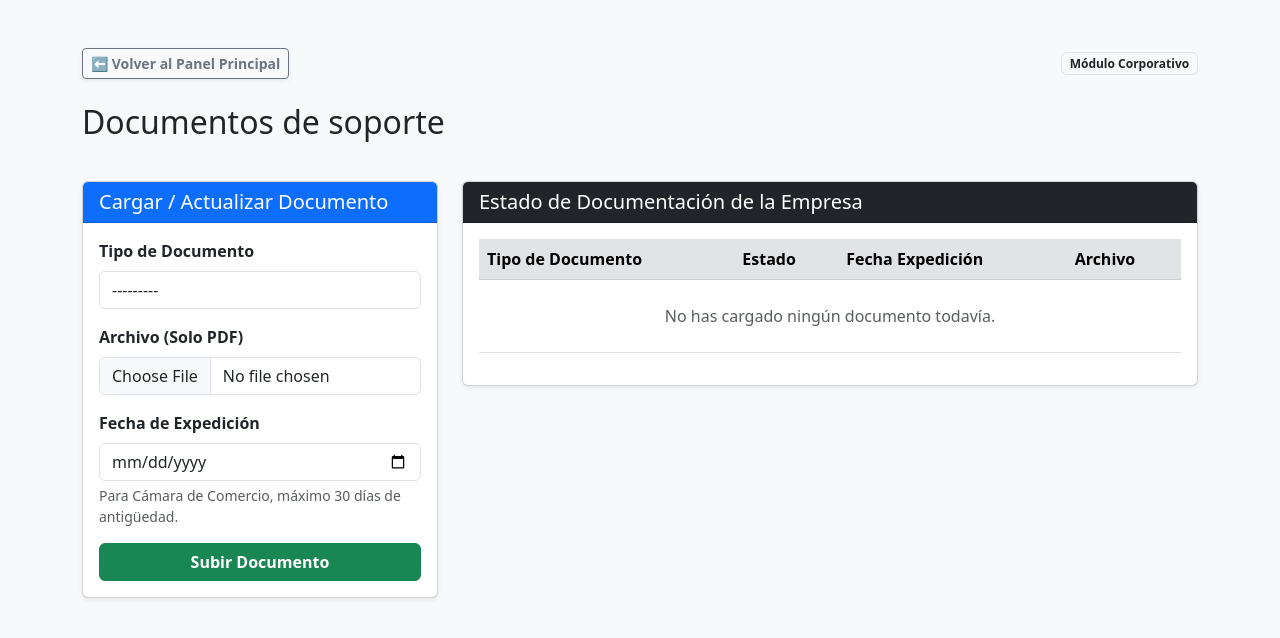
After one commit to MoroLitZ/retosean-django, a Django app: page /usuarios/empresa/documentos/ in a window 1280 px wide. The commit adds this page. Shown: the top 638 px of the page. Run offline with Django 5.2, Linux system fonts and the light colour scheme; the visitor is signed in with stand-in values (Sample User, id 1); data that the repository does not hold is empty.

Commit message:
se optimizó el registro según el rol, subidad de documentación de empresa y demás funcionalidades

```diff
--- a/apps/usuarios/forms.py
+++ b/apps/usuarios/forms.py
@@ -1,39 +1,43 @@
 from django import forms
 from django.contrib.auth.forms import AuthenticationForm, UserCreationForm
-from .models import Usuario, PerfilEstudiante, PerfilProfesor, PerfilEmpresa
+from .models import Usuario, PerfilEstudiante, PerfilProfesor, Empresa, DocumentoEmpresa
+from django.utils import timezone
 
 class LoginForm(AuthenticationForm):
     username = forms.CharField(label='Usuario o correo', widget=forms.TextInput(attrs={'class': 'form-control', 'placeholder': 'usuario'}))
     password = forms.CharField(label='Contraseña', widget=forms.PasswordInput(attrs={'class': 'form-control', 'placeholder': '••••••••'}))
 
-class RegistroUsuarioForm(UserCreationForm):
-    rol = forms.ChoiceField(choices=Usuario.ROL_CHOICES, widget=forms.Select(attrs={'class': 'form-select', 'id': 'select-rol'}))
 
-    # Campos para estudiantes
-    carrera = forms.CharField(max_length=100, required=False, widget=forms.TextInput(attrs={'class': 'form-control campo-perfil', 'id': 'id_carrera'}))
-    semestre = forms.IntegerField(required=False, widget=forms.NumberInput(attrs={'class': 'form-control campo-perfil', 'id': 'id_semestre'}))
+class RegistroAcademicoForm(UserCreationForm):
+    rol = forms.ChoiceField(
+        choices=[('ESTUDIANTE', 'Estudiante'), ('PROFESOR', 'Profesor')],
+        widget=forms.Select(attrs={'class': 'form-select', 'id': 'select-rol'})
+    )
 
-    # Campos profesores
-    facultad = forms.CharField(max_length=100, required=False, widget=forms.TextInput(attrs={'class': 'form-control campo-perfil', 'id': 'id_facultad'}))
-    especialidad = forms.CharField(max_length=100, required=False, widget=forms.TextInput(attrs={'class': 'form-control campo-perfil', 'id': 'id_especialidad'}))
-
-    # Campos empresas
-    nit = forms.CharField(max_length=20, required=False, widget=forms.TextInput(attrs={'class': 'form-control campo-perfil', 'id': 'id_nit'}))
-    razon_social = forms.CharField(max_length=150, required=False, widget=forms.TextInput(attrs={'class': 'form-control campo-perfil', 'id': 'id_razon_social'}))
-    sector_industrial = forms.CharField(max_length=100, required=False, widget=forms.TextInput(attrs={'class': 'form-control campo-perfil', 'id': 'id_sector_industrial'}))
+    carrera = forms.CharField(max_length=100, required=False, widget=forms.TextInput(attrs={'class': 'form-control'}))
+    semestre = forms.IntegerField(required=False, widget=forms.NumberInput(attrs={'class': 'form-control'}))
+    facultad = forms.CharField(max_length=100, required=False, widget=forms.TextInput(attrs={'class': 'form-control'}))
+    especialidad = forms.CharField(max_length=100, required=False, widget=forms.TextInput(attrs={'class': 'form-control'}))
 
     class Meta(UserCreationForm.Meta):
         model = Usuario
         fields = UserCreationForm.Meta.fields + ('first_name', 'last_name', 'email', 'rol')
 
-    # Se guarda el usuario y se crea un perfil según el rol
+    def clean_email(self):
+        email = self.cleaned_data.get('email')
+        # dominio de la universidad ean
+        if not email or not email.endswith('@universidadean.edu.co'):
+            raise forms.ValidationError(
+                "Estudiantes y profesores deben registrarse obligatoriamente con su correo institucional."
+            )
+        return email
+
     def save(self, commit=True):
         user = super().save(commit=False)
         user.rol = self.cleaned_data.get('rol')
+
         if commit:
             user.save()
-
-            # Lógica de guardado del sub-perfil en la base de datos
             if user.rol == 'ESTUDIANTE':
                 PerfilEstudiante.objects.create(
                     usuario=user,
@@ -46,15 +50,82 @@ class RegistroUsuarioForm(UserCreationForm):
                     facultad=self.cleaned_data.get('facultad'),
                     especialidad=self.cleaned_data.get('especialidad')
                 )
-            elif user.rol == 'EMPRESA':
-                PerfilEmpresa.objects.create(
-                    usuario=user,
-                    nit=self.cleaned_data.get('nit'),
-                    razon_social=self.cleaned_data.get('razon_social'),
-                    sector_industrial=self.cleaned_data.get('sector_industrial')
-                )
         return user
 
     def __init__(self, *args, **kwargs):
         super().__init__(*args, **kwargs)
         self.fields['username'].help_text = "Máximo 150 caracteres. Solo letras, números y @/./+/-/_"
+        for name, field in self.fields.items():
+            if name != 'rol':
+                field.widget.attrs.update({'class': 'form-control'})
+
+
+class RegistroEmpresaForm(UserCreationForm):
+    nit = forms.CharField(max_length=20, label="NIT de la Empresa", widget=forms.TextInput(attrs={'class': 'form-control'}))
+    razon_social = forms.CharField(max_length=150, label="Razón Social", widget=forms.TextInput(attrs={'class': 'form-control'}))
+    sector_industrial = forms.CharField(max_length=100, label="Sector Industrial", widget=forms.TextInput(attrs={'class': 'form-control'}))
+
+    class Meta(UserCreationForm.Meta):
+        model = Usuario
+        fields = UserCreationForm.Meta.fields + ('username', 'email')
+
+    def save(self, commit=True):
+        user = super().save(commit=False)
+        user.rol = 'EMPRESA'
+        user.es_admin_empresa = True
+        user.first_name = self.cleaned_data.get('razon_social')
+
+        if commit:
+            nueva_empresa = Empresa.objects.create(
+                nit=self.cleaned_data.get('nit'),
+                razon_social=self.cleaned_data.get('razon_social'),
+                sector_industrial=self.cleaned_data.get('sector_industrial')
+            )
+
+            user.empresa = nueva_empresa
+            user.save()
+        return user
+
+    def __init__(self, *args, **kwargs):
+        super().__init__(*args, **kwargs)
+        self.fields['username'].help_text = "Identificador único de la empresa en la plataforma (Ej: pepsico_ean)"
+        self.fields['username'].label = "Usuario Corporativo (ID)"
+        self.fields['email'].label = "Correo Electrónico Corporativo"
+
+        for field in self.fields.values():
+            field.widget.attrs.update({'class': 'form-control'})
+
+
+class CargarDocumentoForm(forms.ModelForm):
+    class Meta:
+        model = DocumentoEmpresa
+
+        fields = ['tipo_documento', 'archivo', 'fecha_expedicion']
+        widgets = {
+            'tipo_documento': forms.Select(attrs={'class': 'form-control'}),
+            'archivo': forms.FileInput(attrs={'class': 'form-control', 'accept': '.pdf'}),
+            'fecha_expedicion': forms.DateInput(attrs={'class': 'form-control', 'type': 'date'}),
+        }
+
+    # validación de vigencia de 30 dias
+    def clean(self):
+        cleaned_data = super().clean()
+        tipo = cleaned_data.get('tipo_documento')
+        fecha_exp = cleaned_data.get('fecha_expedicion')
+        archivo = cleaned_data.get('archivo')
+
+        # Si el usuario intenta enviar el formulario sin seleccionar archivo o fecha
+        if archivo and not fecha_exp:
+            self.add_error('fecha_expedicion', 'Debes indicar la fecha de expedición de este documento.')
+
+        # Regla estricta para la Cámara de Comercio
+        if tipo == 'CAMARA_COMERCIO' and fecha_exp:
+            hoy = timezone.now().date()
+            dias_diferencia = (hoy - fecha_exp).days
+
+            if dias_diferencia > 30:
+                self.add_error('fecha_expedicion', f'La Cámara de Comercio está vencida. Tiene {dias_diferencia} días de emitida y el máximo permitido es de 30 días.')
+            elif dias_diferencia < 0:
+                self.add_error('fecha_expedicion', 'La fecha de expedición no puede ser una fecha futura.')
+
+        return cleaned_data
--- /dev/null
+++ b/apps/usuarios/templates/usuarios/panel_documentos.html
@@ -0,0 +1,123 @@
+{% extends 'base.html' %}
+
+{% block content %}
+<div class="container mt-5">
+
+    <!-- ⬅️ Botón de escape para regresar al Perfil Principal de la Empresa -->
+    <div class="mb-4 d-flex justify-content-between align-items-center">
+        <a href="{% url 'usuarios:perfil' %}" class="btn btn-outline-secondary btn-sm shadow-sm fw-semibold">
+            ⬅️ Volver al Panel Principal
+        </a>
+        <span class="badge bg-light text-dark border">Módulo Corporativo</span>
+    </div>
+
+    <div class="row">
+        <div class="col-12">
+            <h2 class="mb-4">Documentos de soporte</h2>
+
+            {% if messages %}
+                {% for message in messages %}
+                    <div class="alert alert-{% if message.tags == 'error' %}danger{% else %}{{ message.tags }}{% endif %} alert-dismissible fade show" role="alert">
+                        {{ message }}
+                        <button type="button" class="btn-close" data-bs-dismiss="alert" aria-label="Close"></button>
+                    </div>
+                {% endfor %}
+            {% endif %}
+        </div>
+    </div>
+
+    <div class="row mt-3">
+        <!-- Columna del Formulario de Carga -->
+        <div class="col-md-4">
+            <div class="card shadow-sm mb-4">
+                <div class="card-header bg-primary text-white">
+                    <h5 class="card-title mb-0">Cargar / Actualizar Documento</h5>
+                </div>
+                <div class="card-body">
+                    <form method="POST" enctype="multipart/form-data">
+                        {% csrf_token %}
+
+                        <div class="mb-3">
+                            <label class="form-label fw-semibold">Tipo de Documento</label>
+                            {{ form.tipo_documento }}
+                            {% if form.tipo_documento.errors %}
+                                <div class="text-danger small mt-1">{{ form.tipo_documento.errors.0 }}</div>
+                            {% endif %}
+                        </div>
+
+                        <div class="mb-3">
+                            <label class="form-label fw-semibold">Archivo (Solo PDF)</label>
+                            {{ form.archivo }}
+                            {% if form.archivo.errors %}
+                                <div class="text-danger small mt-1">{{ form.archivo.errors.0 }}</div>
+                            {% endif %}
+                        </div>
+
+                        <div class="mb-3">
+                            <label class="form-label fw-semibold">Fecha de Expedición</label>
+                            {{ form.fecha_expedicion }}
+                            <div class="form-text">Para Cámara de Comercio, máximo 30 días de antigüedad.</div>
+                            {% if form.fecha_expedicion.errors %}
+                                <div class="text-danger font-weight-bold small mt-1">⚠️ {{ form.fecha_expedicion.errors.0 }}</div>
+                            {% endif %}
+                        </div>
+
+                        <button type="submit" class="btn btn-success w-100 fw-semibold">Subir Documento</button>
+                    </form>
+                </div>
+            </div>
+        </div>
+
+        <!-- Columna de la Tabla de Estados -->
+        <div class="col-md-8">
+            <div class="card shadow-sm">
+                <div class="card-header bg-dark text-white">
+                    <h5 class="card-title mb-0">Estado de Documentación de la Empresa</h5>
+                </div>
+                <div class="card-body">
+                    <table class="table table-hover align-middle">
+                        <thead class="table-secondary">
+                            <tr>
+                                <th>Tipo de Documento</th>
+                                <th>Estado</th>
+                                <th>Fecha Expedición</th>
+                                <th>Archivo</th>
+                            </tr>
+                        </thead>
+                        <tbody>
+                            {% if tiene_documentos %}
+                                {% for doc in documentos %}
+                                <tr>
+                                    <td><strong>{{ doc.tipo }}</strong></td>
+
+                                    <td>
+                                        <span class="badge {{ doc.estado_clase }}">{{ doc.estado_texto }}</span>
+                                        {% if doc.motivo_rechazo %}
+                                            <div class="small text-danger mt-1"><strong>Motivo:</strong> {{ doc.motivo_rechazo }}</div>
+                                        {% endif %}
+                                    </td>
+
+                                    <td>{{ doc.fecha_expedicion }}</td>
+
+                                    <td>
+                                        {% if doc.url_archivo %}
+                                            <a href="{{ doc.url_archivo }}" target="_blank" class="btn btn-sm btn-outline-primary">Ver PDF</a>
+                                        {% else %}
+                                            <span class="text-muted small">No cargado</span>
+                                        {% endif %}
+                                    </td>
+                                </tr>
+                                {% endfor %}
+                            {% else %}
+                                <tr>
+                                    <td colspan="4" class="text-center text-muted py-4">No has cargado ningún documento todavía.</td>
+                                </tr>
+                            {% endif %}
+                        </tbody>
+                    </table>
+                </div>
+            </div>
+        </div>
+    </div>
+</div>
+{% endblock %}
--- a/apps/usuarios/urls.py
+++ b/apps/usuarios/urls.py
@@ -8,4 +8,5 @@ urlpatterns = [
     path('logout/',   views.vista_logout,   name='logout'),
     path('registro/', views.vista_registro, name='registro'),
     path('perfil/',   views.vista_perfil,   name='perfil'),
+    path('empresa/documentos/', views.panel_documentos_empresa, name='panel_documentos_empresa'),
 ]
--- a/apps/usuarios/views.py
+++ b/apps/usuarios/views.py
@@ -1,8 +1,9 @@
 from django.shortcuts import render, redirect
 from django.contrib.auth import login, logout
 from django.contrib import messages
-from .forms import LoginForm, RegistroUsuarioForm
+from .forms import LoginForm, RegistroEmpresaForm, RegistroAcademicoForm, CargarDocumentoForm
 from django.contrib.auth.decorators import login_required
+from .models import DocumentoEmpresa
 
 # Create your views here.
 
@@ -37,17 +38,29 @@ def vista_logout(request):
 
 # zona en la cual los usuarios nuevos podrán registrarse y colocar su rol
 def vista_registro(request):
-    form = RegistroUsuarioForm(request.POST or None)
-    if request.method == 'POST':
-        if form.is_valid():
+    tipo_registro = request.GET.get('tipo')
+
+    if tipo_registro == 'academico':
+        form = RegistroAcademicoForm(request.POST or None)
+        if request.method == 'POST' and form.is_valid():
             user = form.save()
             login(request, user)
-            messages.success(request, f'¡Bienvenido, {user.first_name}!')
+            messages.success(request, f'¡Bienvenido a la comunidad EAN, {user.first_name}!')
             return redirect(REDIRECCION_POR_ROL.get(user.rol, 'usuarios:perfil'))
-    return render(request, 'usuarios/registro.html', {'form': form})
+        return render(request, 'usuarios/form_academico.html', {'form': form})
+
+    elif tipo_registro == 'empresa':
+        form = RegistroEmpresaForm(request.POST or None)
+        if request.method == 'POST' and form.is_valid():
+            user = form.save()
+            login(request, user)
+            messages.success(request, 'Organización registrada correctamente. ¡Bienvenido Administrador!')
+            return redirect(REDIRECCION_POR_ROL.get(user.rol, 'usuarios:perfil'))
+        return render(request, 'usuarios/form_empresa.html', {'form': form})
+
+    return render(request, 'usuarios/registro.html')
 
 @login_required(login_url='usuarios:login') # Se protege la vista para que únicamente los usuarios logeados puedan entrar
-
 # la vista donde el usuario va a ir directamente despues del login o el registro
 def vista_perfil(request):
     usuario_actual = request.user
@@ -58,6 +71,78 @@ def vista_perfil(request):
 
     rol_formateado = usuario_actual.get_rol_display().capitalize()
 
-    context = {'nombre_completo': nombre_completo, 'rol_usuario':rol_formateado}
+    context = {'nombre_completo': nombre_completo,
+               'rol_usuario':rol_formateado,
+               'es_empresa': usuario_actual.rol=='EMPRESA' and getattr(usuario_actual,'empresa',None) is not None,
+               'es_staff':usuario_actual.is_superuser or usuario_actual.is_staff
+    }
 
     return render(request, 'usuarios/perfil.html', context)
+
+@login_required
+def panel_documentos_empresa(request):
+
+    # verificamos que el usuario que entra sea una empresa
+    if (request.user.rol != 'EMPRESA' or not request.user.empresa) and not request.user.is_staff:
+        messages.error(request, "Acceso denegado. Esta sección es exclusiva para empresas con perfil completo.")
+        return redirect('usuarios:perfil')
+
+    # asignamos la empresa
+    empresa = request.user.empresa
+    if request.user.is_staff and not empresa:
+        from .models import Empresa
+        empresa = Empresa.objects.first()
+
+    if request.method == 'POST':
+        form = CargarDocumentoForm(request.POST, request.FILES)
+        if form.is_valid():
+            documento = form.save(commit=False)
+            documento.empresa = empresa
+            documento.estado = 'CARGADO'
+
+            try:
+                # si el documento ya existía, se actualiza en lugar de duplicarlo
+                doc_existente = DocumentoEmpresa.objects.get(empresa=empresa, tipo_documento=documento.tipo_documento)
+                doc_existente.archivo = documento.archivo
+                doc_existente.fecha_expedicion = documento.fecha_expedicion
+                doc_existente.estado = 'CARGADO'
+                doc_existente.motivo_rechazo = None
+                doc_existente.save()
+            except DocumentoEmpresa.DoesNotExist:
+                # si el documento no existía aún, se crea el registro desde cero
+                documento.save()
+
+            messages.success(request, f"El documento {form.get_tipo_documento_display if hasattr(form, 'get_tipo_documento_display') else form.cleaned_data['tipo_documento']} se cargó correctamente.")
+            return redirect('/usuarios/empresa/documentos/')
+    else:
+        form = CargarDocumentoForm()
+
+    # consultamos el estado actual de todos sus documentos para ponerlos en la tabla
+    documentos_raw = DocumentoEmpresa.objects.filter(empresa=empresa) if empresa else []
+    documentos_procesados = []
+
+    ESTADOS_MAP = {
+        'PENDIENTE': {'texto': 'Pendiente', 'clase': 'bg-warning text-dark'},
+        'CARGADO': {'texto': 'En Revisión', 'clase': 'bg-info text-dark'},
+        'VERIFICADO': {'texto': 'Aprobado', 'clase': 'bg-success text-white'},
+        'RECHAZADO': {'texto': 'Rechazado', 'clase': 'bg-danger text-white'},
+    }
+
+    for doc in documentos_raw:
+        info_estado = ESTADOS_MAP.get(doc.estado, {'texto': doc.estado, 'clase': 'bg-secondary'})
+
+        documentos_procesados.append({
+            'tipo': doc.get_tipo_documento_display(),
+            'estado_texto': info_estado['texto'],
+            'estado_clase': info_estado['clase'],
+            'motivo_rechazo': doc.motivo_rechazo,
+            'fecha_expedicion': doc.fecha_expedicion.strftime('%d/%m/%Y') if doc.fecha_expedicion else '--',
+            'url_archivo': doc.archivo.url if doc.archivo else None
+        })
+
+    context = {
+        'form': form,
+        'documentos': documentos_procesados,
+        'tiene_documentos': len(documentos_procesados) > 0
+    }
+    return render(request, 'usuarios/panel_documentos.html', context)
--- a/config/settings.py
+++ b/config/settings.py
@@ -1,5 +1,6 @@
 from pathlib import Path
 from decouple import config
+import os
 
 BASE_DIR = Path(__file__).resolve().parent.parent
 SECRET_KEY = 'clave-secreta-local-retosean-2026'
@@ -49,7 +50,7 @@ USE_TZ = True
 STATIC_URL = '/static/'
 STATICFILES_DIRS = [BASE_DIR / 'static']
 MEDIA_URL = '/media/'
-MEDIA_ROOT = BASE_DIR / 'media'
+MEDIA_ROOT = os.path.join(BASE_DIR / 'media')
 DEFAULT_AUTO_FIELD = 'django.db.models.BigAutoField'
 LOGIN_URL = '/usuarios/login/'
 LOGIN_REDIRECT_URL = '/'
--- a/config/urls.py
+++ b/config/urls.py
@@ -16,8 +16,13 @@ Including another URLconf
 """
 from django.contrib import admin
 from django.urls import path, include
+from django.conf import settings
+from django.conf.urls.static import static
 
 urlpatterns = [
     path('admin/', admin.site.urls),
     path('usuarios/', include('apps.usuarios.urls')),
 ]
+
+if settings.DEBUG:
+    urlpatterns += static(settings.MEDIA_URL, document_root=settings.MEDIA_ROOT)
```
Also changed, not shown: apps/usuarios/admin.py (+15 -1 lines), apps/usuarios/models.py (+84 -2 lines), apps/usuarios/templates/usuarios/form_academico.html (added, +88 -0 lines), apps/usuarios/templates/usuarios/form_empresa.html (added, +30 -0 lines), apps/usuarios/templates/usuarios/perfil.html (+64 -7 lines), apps/usuarios/templates/usuarios/registro.html (+43 -64 lines), apps/usuarios/migrations/0001_initial.py, apps/usuarios/migrations/0002_alter_empresa_fecha_creacion.py (added), apps/usuarios/migrations/0002_usuario_fecha_creacion_usuario_telefono_and_more.py (deleted), apps/usuarios/migrations/0003_alter_usuario_rol_perfilempresa_perfilestudiante_and_more.py (deleted).
